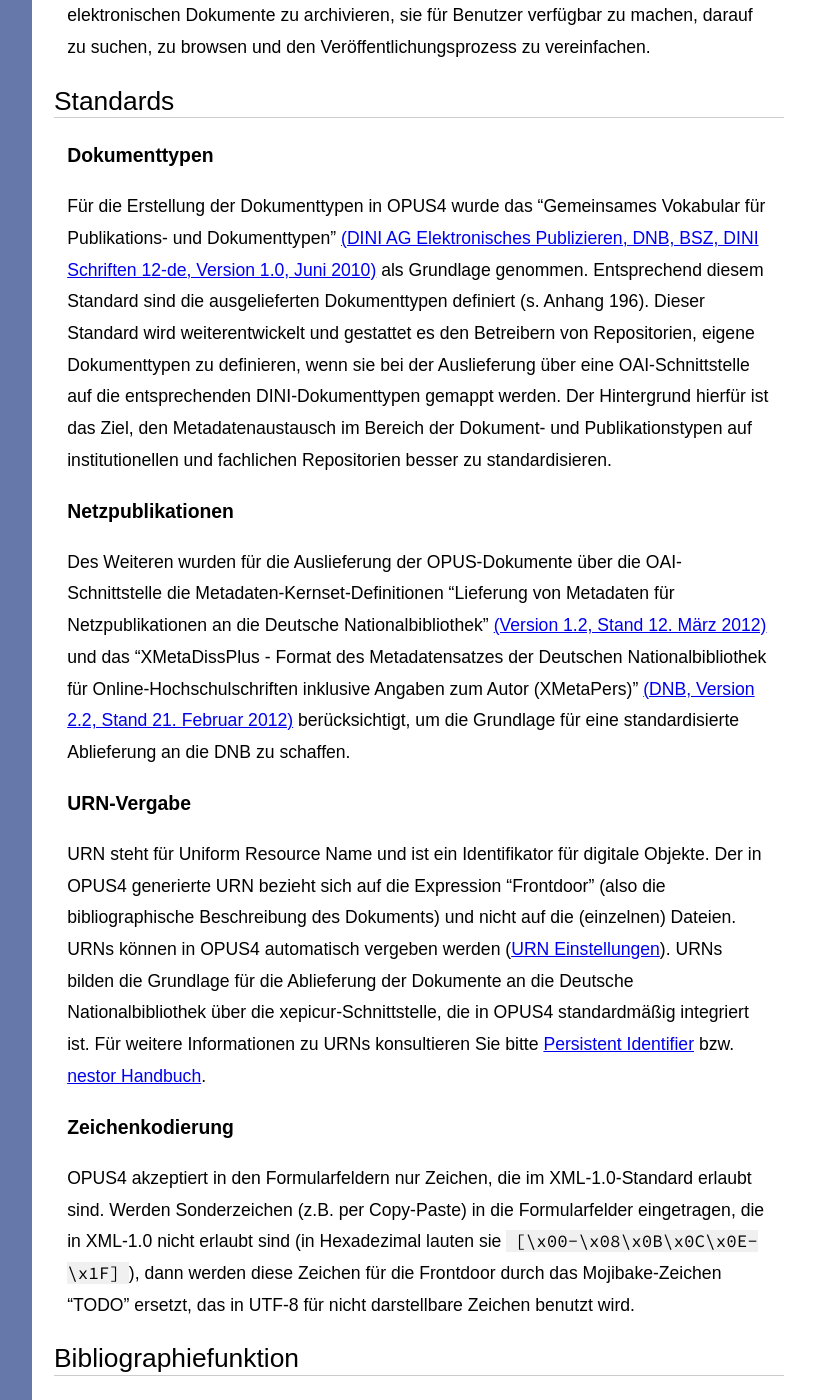
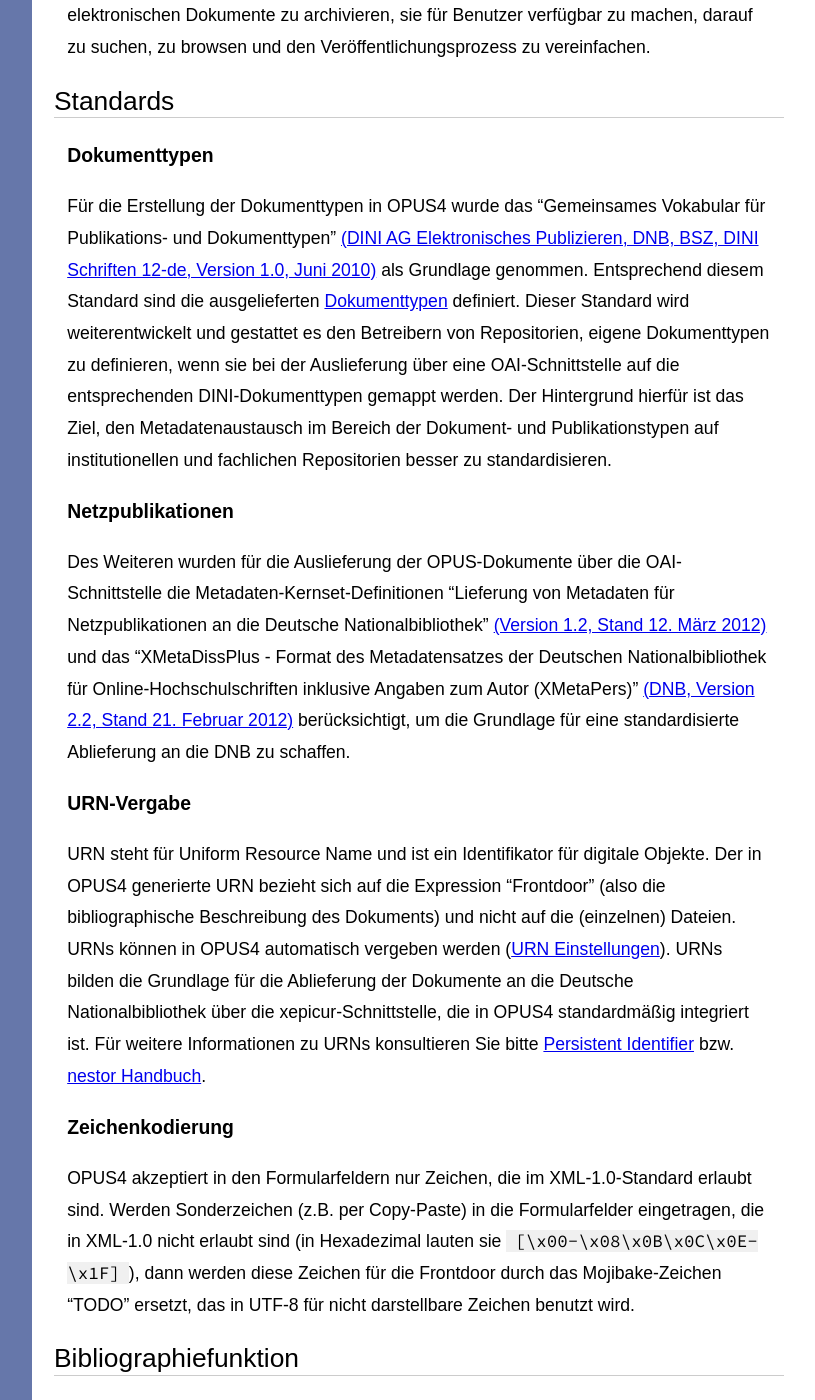
Before and after one commit to OPUS4/userdoc, a Jekyll site: the page built from introduction.md, in a window 1280 px wide and 1400 px high, scrolled down 406 px. Shown: the whole window, without its empty margins (224-1039 px from the left). Built offline with Jekyll 4.4.1, drawn with Linux system fonts in a browser that asks for light colours; part of the change alters nothing that is shown; some of the changed text lies outside the part shown.

Commit message:
#15 Verlinkung der Einführung angepasst.

```diff
--- a/introduction.md
+++ b/introduction.md
@@ -21,7 +21,7 @@ machen, darauf zu suchen, zu browsen und den Veröffentlichungsprozess zu verein
 Für die Erstellung der Dokumenttypen in OPUS4 wurde das "Gemeinsames Vokabular für Publikations- und Dokumenttypen"
 [(DINI AG Elektronisches Publizieren, DNB, BSZ, DINI Schriften 12-de, Version 1.0, Juni 2010)][DINI] als Grundlage
 genommen. Entsprechend diesem Standard sind die
-ausgelieferten Dokumenttypen definiert (s. Anhang 196). Dieser Standard wird weiterentwickelt und gestattet es den
+ausgelieferten [Dokumenttypen][DOCTYPES] definiert. Dieser Standard wird weiterentwickelt und gestattet es den
 Betreibern von Repositorien, eigene Dokumenttypen zu definieren, wenn sie bei der Auslieferung über eine
 OAI-Schnittstelle auf die entsprechenden DINI-Dokumenttypen gemappt werden. Der Hintergrund hierfür ist das Ziel,
 den Metadatenaustausch im Bereich der Dokument- und Publikationstypen auf institutionellen und fachlichen Repositorien
@@ -65,7 +65,7 @@ beim Veröffentlichen eines Dokuments ein Häkchen bei 'Zur Bibliographie hinzuf
 
 Um Dokumente, die zur Bibliographie gehören, zu exportieren, führt man eine Suche nach allen Dokumenten durch (Klick
 auf "Alle Dokumente" unter dem Suchschlitz). Danach schränkt man die Treffer mit Hilfe der Facette "Gehört zur
-Bibliographie -> Ja" ein und exportiert diese (vgl. Kapitel "Export 15").
+Bibliographie -> Ja" ein und [exportiert][EXPORT] diese.
 
 <p class="info">
 Selbstverständlich kann man die Dokumente auch noch zusätzlich nach anderen Aspekten einschränken.
@@ -77,3 +77,5 @@ Selbstverständlich kann man die Dokumente auch noch zusätzlich nach anderen As
 [XMETADISSPLUS]: http://d-nb.info/1020009535/34
 [PERSISTENTID]: http://www.persistent-identifier.de/?link=3352
 [NESTOR]: http://nestor.sub.uni-goettingen.de/handbuch/artikel/nestor_handbuch_artikel_336.pdf
+[DOCTYPES]: documenttypes/index.html
+[EXPORT]: features/export.html
```
